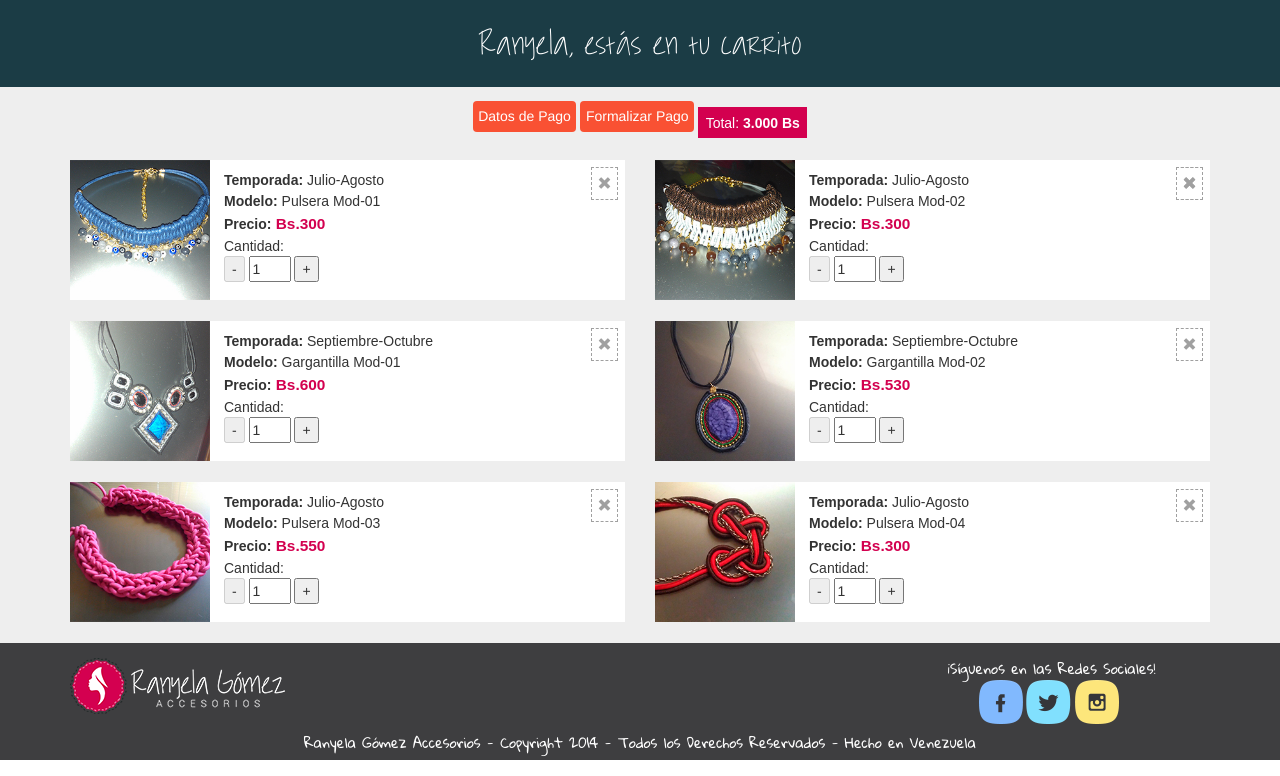
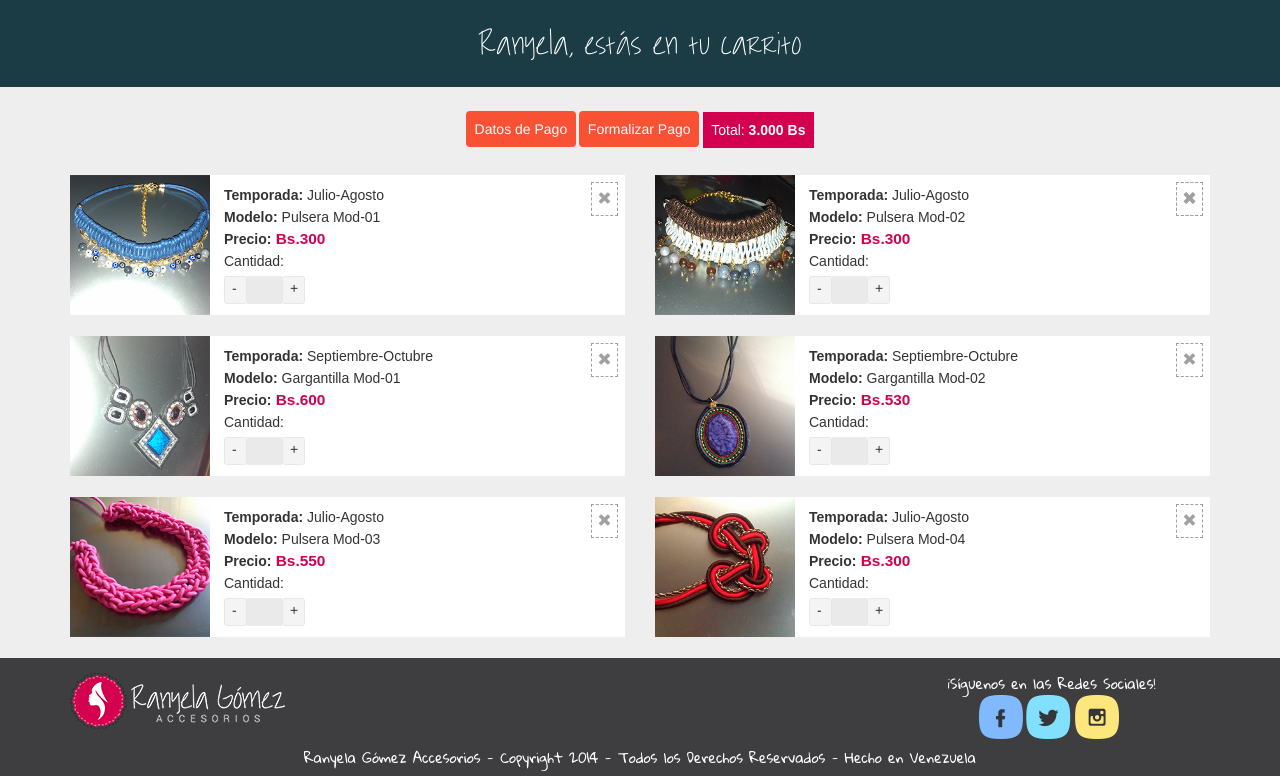
Before and after one commit to 01Comandos/RanyelaGomez-Accesorios, a PHP site: page /carrito.php in a window 1280 px wide. Shown: the part 119-895 px from the top of the page. Run offline with PHP 8.4, Linux system fonts and the light colour scheme; some libraries are stand-ins or nearby versions.

Commit message:
Carrito TERMINADO
- Estilos para sumador
- Estilos a los productos
- Modales terminados 100%

```diff
--- a/css/style.css
+++ b/css/style.css
@@ -594,9 +594,9 @@
     background: #f95133;
     border: 0;
     color: #ffffff;
-    margin-top: 1em;
+    margin-top: 1.7em;
     margin-bottom: 2em;
-    padding: 0.4em;
+    padding: 0.6em;
     width: auto;
 }
 
@@ -612,7 +612,7 @@
     background: #d3004f;
     color: #ffffff;
     font-family: 'Roboto-Condensed',sans-serif;
-    padding: 0.54em;
+    padding: 0.7em 0.6em;
 }
 
 /************ CUERPO CARRITO **********/
@@ -620,6 +620,10 @@
     margin-bottom: 1.5em;
     padding: 0;
     position: relative;
+}
+
+.articulo-carrito:hover{
+    box-shadow: 0 8px 6px -6px black;
 }
 
 .borrar-articulo-carrito a{
@@ -635,7 +639,6 @@
     color: #f95133;
     border: 1px dashed #f95133;
 }
-
 
 .articulo-carrito figure{
     float: left;
@@ -663,8 +666,36 @@
     color: #d3004f;
     font-size: 1.1em;
 }
-#productStockQuantity{
-    width: 3em;
+
+.stock-quantity-inputs{
+    margin-top: 0.3em;
+}
+
+.stock-quantity-inputs input[type='button']{
+    background-color: #F4F4F4;
+    border: 0.1em solid #e7e7e7;
+    border-radius: 0.2em;
+    cursor: pointer;
+    width: 0.6em;
+    font-size: 1em;
+}
+
+.stock-quantity-increments{
+    padding: 0em 1em 0.2em 0.5em !important;
+}
+
+.stock-quantity-inputs input{
+    background-color: #eaeaea;
+    border: 0;
+    border-radius: 0;
+    box-shadow: none;
+    display: block;
+    float: left;
+    width: 2.5em;
+    height: 2em;
+    margin: 0;
+    padding: 1em 1em;
+    text-align: center;
 }
 
 
@@ -725,11 +756,6 @@
     text-decoration: none;
 }
 
-.modal-dialog.modal-lg-FormalizarPago.modal-content{
-    width: 900px !important;
-
-}
-
 #nombre-banco, #monto-pago, #serial-pago, #calendario-ConfirmarPago, #direccion-envio{
     float: left;
 }
@@ -742,8 +768,18 @@
 }
 
 #calendario-ConfirmarPago input{
-    width: 15em;
+    width: 14.51em;
 }
+
+.input-group-addon{
+    height: 2.9em;
+    width: 2em;
+}
+
+.glyphicon-calendar:before, .glyphicon-time:before{
+    margin-left: -1em;
+}
+
 
 .dividir{
     border-top: 1px dashed #969696;
--- a/inc/header.php
+++ b/inc/header.php
@@ -9,12 +9,12 @@
             <div class="col-xs-12 col-sm-12 col-md-12 col-lg-12">
                     <div class="btn-group botones-superiores">
                       <button class="btn btn-default btn-superior" onclick="location.href='inscribete.php'"><img src="img/inscribete-icono.png" alt="">Inscríbete</button>
-                      <button class="btn btn-primary" data-toggle="modal" data-target=".bs-example-modal-lg"><img src="img/ingresa_icon.png" id="ingresa">Ingresa</button>
+                      <button class="btn btn-primary" data-toggle="modal" data-target=".modal-ingresar"><img src="img/ingresa_icon.png" id="ingresa">Ingresa</button>
                         <!--
                           COMPONENTES MODAL
                         -->
                         <!-- Large modal -->
-                        <div class="modal fade bs-example-modal-lg" tabindex="-1" role="dialog" aria-labelledby="myLargeModalLabel" aria-hidden="true" id="modal-ingresar">
+                        <div class="modal fade modal-ingresar" tabindex="-1" role="dialog" aria-labelledby="myLargeModalLabel" aria-hidden="true" id="modal-ingresar">
                           <div class="modal-dialog modal-lg">
                             <div class="modal-content">
                                 <div class="modal-footer">
```
